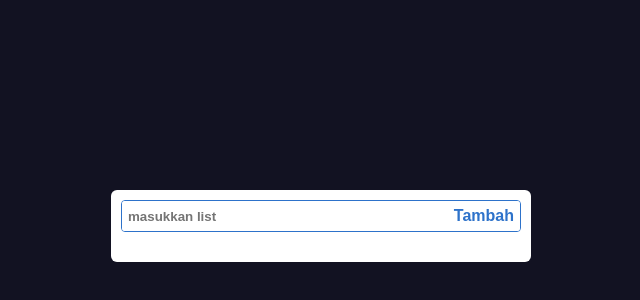
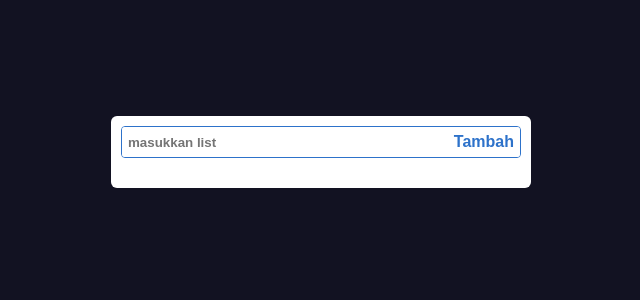
Before and after one commit to asharifauzan/todo-list, a plain HTML site: page index.html in a window 1280 px wide. Shown: the part 54-354 px from the top of the page, without its empty margins (319-959 px from the left). Drawn offline with Linux system fonts and the light colour scheme.

Commit message:
mergin-top pada #wrapper

```diff
--- a/style.css
+++ b/style.css
@@ -5,14 +5,13 @@
 
 body {
   display: flex;
-  height: 70vh;
-  align-items: center;
   justify-content: center;
   font-family: Arial, Helvetica, sans-serif;
   background: #121222;
 }
 
 #wrapper {
+  margin-top: 170px;
   padding: 10px;
   width: 400px;
   border-radius: 6px;
```
